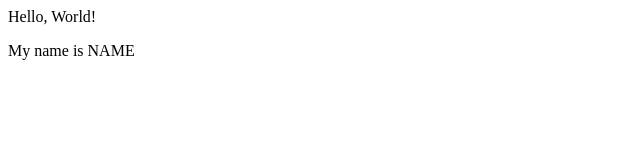
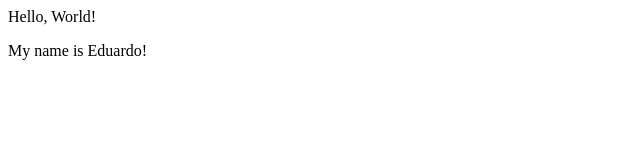
Before and after one commit to etrejot75/etrejot75.github.io, a plain HTML site: page index.html in a window 1280 px wide. Shown: the full height of the page, 0-640 px from the left. Drawn offline with Linux system fonts and the light colour scheme.

Commit message:
changed README

```diff
--- a/index.html
+++ b/index.html
@@ -2,6 +2,6 @@
     <head></head>
     <body>
         <p>Hello, World!</p>
-        <p>My name is NAME</p> <!-- Change NAME to your name! -->
+        <p>My name is Eduardo!</p> <!-- Change NAME to your name! -->
     </body>
 </html>
```
Also changed, not shown: wa/index.html (+1 -1 lines).
